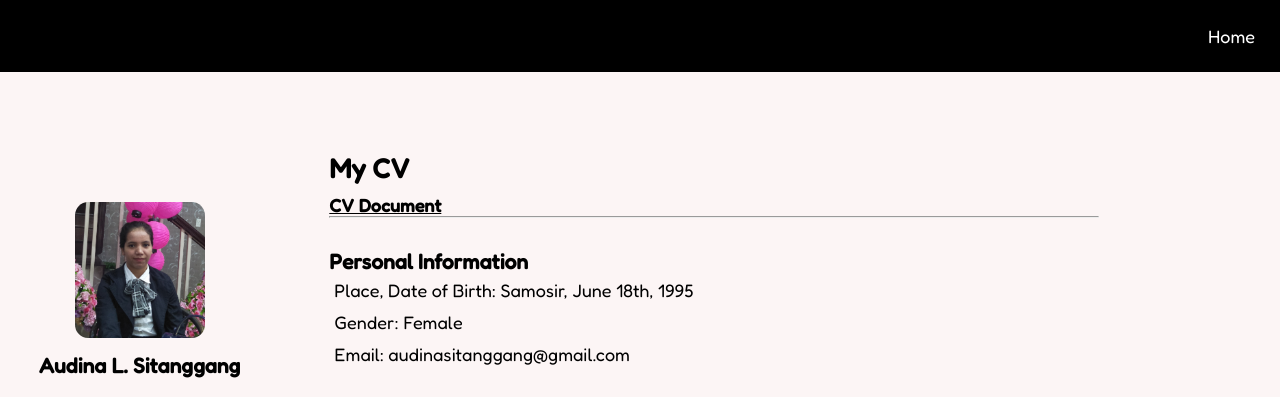
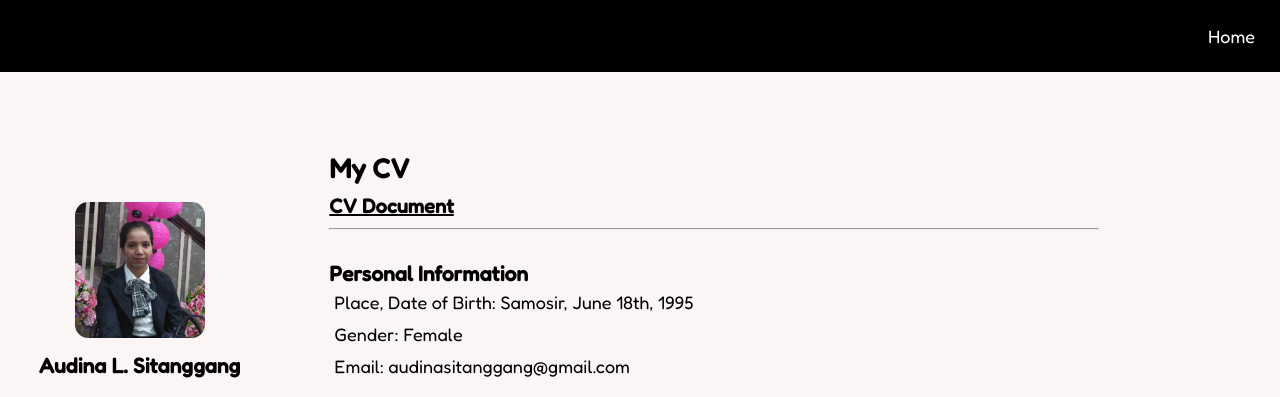
Before and after one commit to audinastgg/mywebsite, a plain HTML site: page cv.html in a window 1280 px wide. Shown: the top 397 px of the page. Drawn offline with Linux system fonts and the light colour scheme.

Commit message:
perubahan pada css cv

```diff
--- a/cv.css
+++ b/cv.css
@@ -32,6 +32,11 @@ aside{
 a {
     color: black;
 }
+#file {
+    font-size: 20px;
+    padding-bottom: 10px;
+}
+
 .info {
     display: grid;
     text-align: left;
--- a/cv.html
+++ b/cv.html
@@ -33,7 +33,7 @@
                 <h1>My CV</h1>
             </div>
             <div class="doc">
-                <p><a href="doc/Curriculum Vitae.pdf" target="_blank">CV Document</a></p>
+                <p id="file"><a href="doc/Audina Sitanggang.pdf" target="_blank">CV Document</a></p>
             </div>
             <hr>
             <div class="identity">
```
